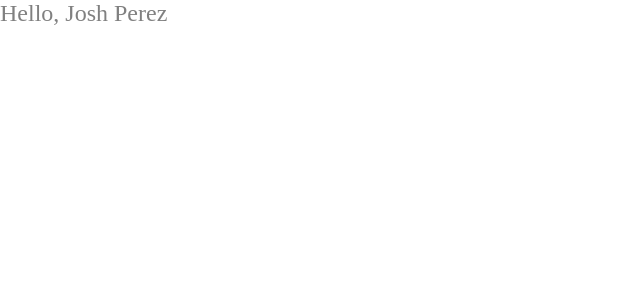
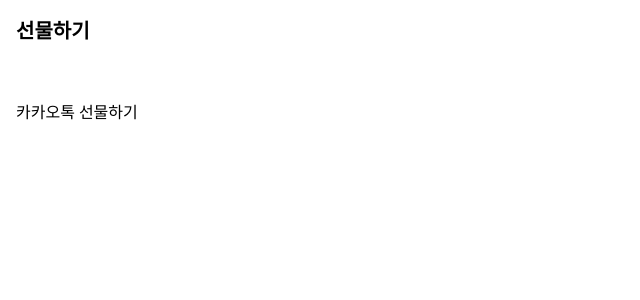
Before and after one commit to kakao-tech-campus-2nd-step2/react-gift-ui-flow, a React (Create React App) app: page / in a window 1280 px wide. Shown: the top 300 px of the page, without its empty margins (0-640 px from the left). Built offline with nearby package versions, Linux system fonts and the light colour scheme.

Commit message:
feat: MainPage with components

```diff
--- a/src/App.tsx
+++ b/src/App.tsx
@@ -1,18 +1,18 @@
-import styled from '@emotion/styled';
+import { BrowserRouter, Route, Routes } from 'react-router-dom';
+
+import { AuthProvider } from './AuthContext';
+import MainPage from './page/MainPage';
 
 const App = () => {
-  const name = 'Josh Perez';
-
   return (
-    <div>
-      <Title>Hello, {name}</Title>
-    </div>
+    <BrowserRouter>
+      <AuthProvider>
+        <Routes>
+          <Route path="/" element={<MainPage />} />
+        </Routes>
+      </AuthProvider>
+    </BrowserRouter>
   );
 };
 
 export default App;
-
-const Title = styled.h1`
-  font-size: 1.5em;
-  color: gray;
-`;
--- /dev/null
+++ b/src/AuthContext.tsx
@@ -0,0 +1,54 @@
+import type { ReactNode } from 'react';
+import { createContext, useContext, useEffect, useState } from 'react';
+import { useNavigate } from 'react-router-dom';
+
+type AuthContextType = {
+  isAuthenticated: boolean;
+  username: string | null;
+  login: (user: string) => void;
+  logout: () => void;
+};
+
+const AuthContext = createContext<AuthContextType | undefined>(undefined);
+
+export const AuthProvider = ({ children }: { children: ReactNode }) => {
+  const [isAuthenticated, setIsAuthenticated] = useState<boolean>(false);
+  const [username, setUsername] = useState<string | null>(null);
+  const navigate = useNavigate();
+
+  useEffect(() => {
+    const authToken = sessionStorage.getItem('authToken');
+    if (authToken) {
+      setIsAuthenticated(true);
+      setUsername(authToken);
+    }
+  }, []);
+
+  const login = (user: string) => {
+    sessionStorage.setItem('authToken', user);
+    setIsAuthenticated(true);
+    setUsername(user);
+    navigate(-1);
+  };
+
+  const logout = () => {
+    sessionStorage.removeItem('authToken');
+    setIsAuthenticated(false);
+    setUsername(null);
+    navigate('/');
+  };
+
+  return (
+    <AuthContext.Provider value={{ isAuthenticated, username, login, logout }}>
+      {children}
+    </AuthContext.Provider>
+  );
+};
+
+export const useAuth = () => {
+  const context = useContext(AuthContext);
+  if (!context) {
+    throw new Error('useAuth must be used within an AuthProvider');
+  }
+  return context;
+};
--- a/src/components/Body.tsx
+++ b/src/components/Body.tsx
@@ -0,0 +1,20 @@
+import styled from '@emotion/styled';
+import React from 'react';
+
+const Body: React.FC = () => {
+    return (
+      <BodyContainer>
+
+      </BodyContainer>
+    );
+  };
+
+  const BodyContainer = styled.div`
+    margin-top: 59px;
+    height: 1000px;
+    background: rgb(255, 255, 255);
+    box-sizing: border-box;
+    flex: 1;
+  `;
+
+  export default Body;
--- a/src/components/Header.tsx
+++ b/src/components/Header.tsx
@@ -0,0 +1,43 @@
+import styled from '@emotion/styled';
+import { Link } from 'react-router-dom';
+
+export const Header: React.FC = () => {
+    return (
+        <HeaderContainer>
+            <Nav>
+                <TitleLink to="/">선물하기</TitleLink>
+            </Nav>
+        </HeaderContainer>
+    );
+};
+
+const HeaderContainer = styled.header`
+  display: flex;
+  align-items: center;
+  box-sizing: border-box;
+  padding: 0px 16px;
+  background-color: #fff;
+  position: fixed;
+  width: 100%;
+  max-width: 1024px;
+  height: 59px;
+  top: 0;
+  z-index: 1000;
+`;
+
+const Nav = styled.nav`
+  justify-content: space-between;
+  display: flex;
+  width: 100%;
+`;
+
+const TitleLink = styled(Link)`
+  text-decoration: none;
+  color: #000;
+  font-size: 20px;
+  font-weight: bold;
+
+  &:focus {
+    outline: none;
+  }
+`;
--- /dev/null
+++ b/src/page/MainPage.tsx
@@ -0,0 +1,26 @@
+import styled from '@emotion/styled';
+import React from 'react';
+
+import Body from '@/components/Body';
+import Footer from '@/components/Footer';
+import { Header } from '@/components/Header';
+
+const MainPage: React.FC = () => {
+  return (
+    <PageContainer>
+      <Header />
+      <Body />
+      <Footer />
+    </PageContainer>
+  );
+};
+
+export default MainPage;
+
+const PageContainer = styled.div`
+    display: flex;
+    flex-direction: column;
+    width: 100%;
+    max-width: 1024px;
+    background: rgb(250, 250, 250);
+`;
--- a/tsconfig.json
+++ b/tsconfig.json
@@ -11,7 +11,7 @@
     "module": "esnext",
     "moduleResolution": "node",
     "resolveJsonModule": true,
-    "isolatedModules": true,
+    "isolatedModules": false,
     "noEmit": true,
     "jsx": "react-jsx",
     "sourceMap": true,
```
